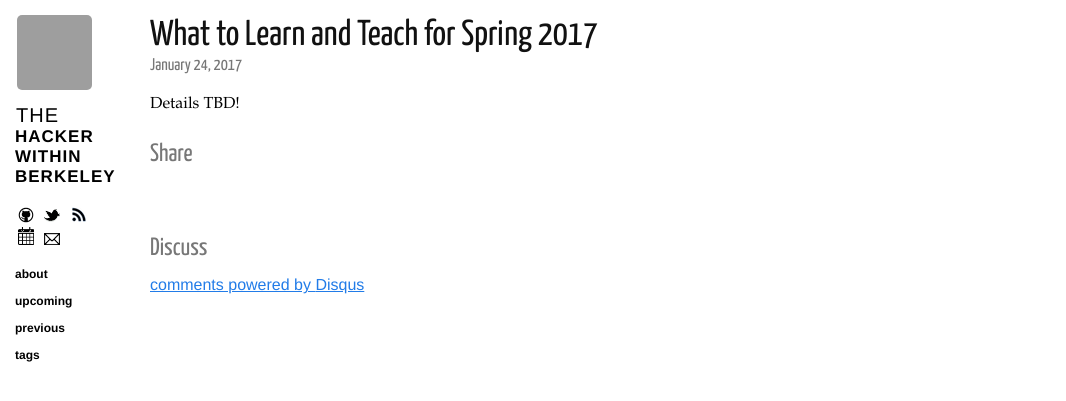
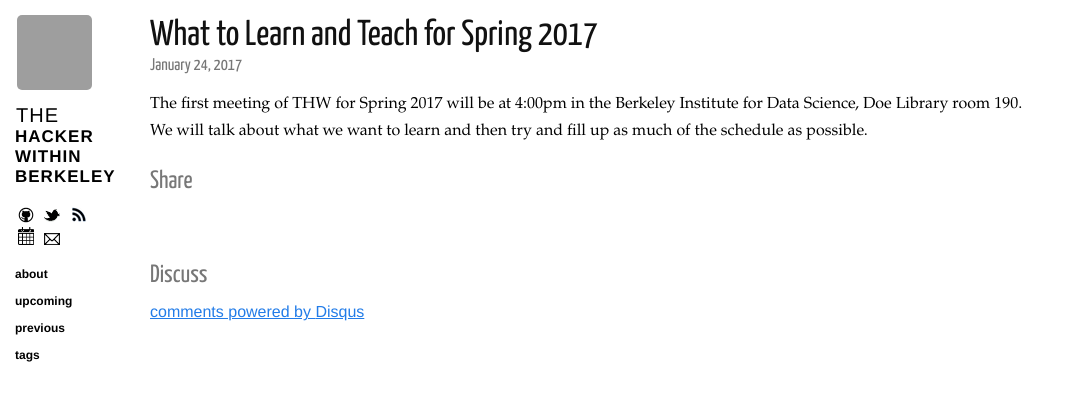
Before and after one commit to thehackerwithin/berkeley, a Jekyll site: the page built from docs/_posts/2017-01-24-what-to-learn-and-teach-2017.md, in a window 1280 px wide. Shown: the top 401 px of the page, without its empty margins (0-1066 px from the left). Built offline with Jekyll 4.4.1, drawn with Linux system fonts in a browser that asks for light colours; nearby versions of some CDN libraries; comment, search, counter and statistics services are not loaded; grey boxes are pictures that could not be loaded.

Commit message:
Update 2017-01-24-what-to-learn-and-teach-2017.md

```diff
--- a/docs/_posts/2017-01-24-what-to-learn-and-teach-2017.md
+++ b/docs/_posts/2017-01-24-what-to-learn-and-teach-2017.md
@@ -6,4 +6,4 @@ category: upcoming
 tags: meeting <+ tags +>
 ---
 
-Details TBD!
+The first meeting of THW for Spring 2017 will be at 4:00pm in the Berkeley Institute for Data Science, Doe Library room 190. We will talk about what we want to learn and then try and fill up as much of the schedule as possible.
```
